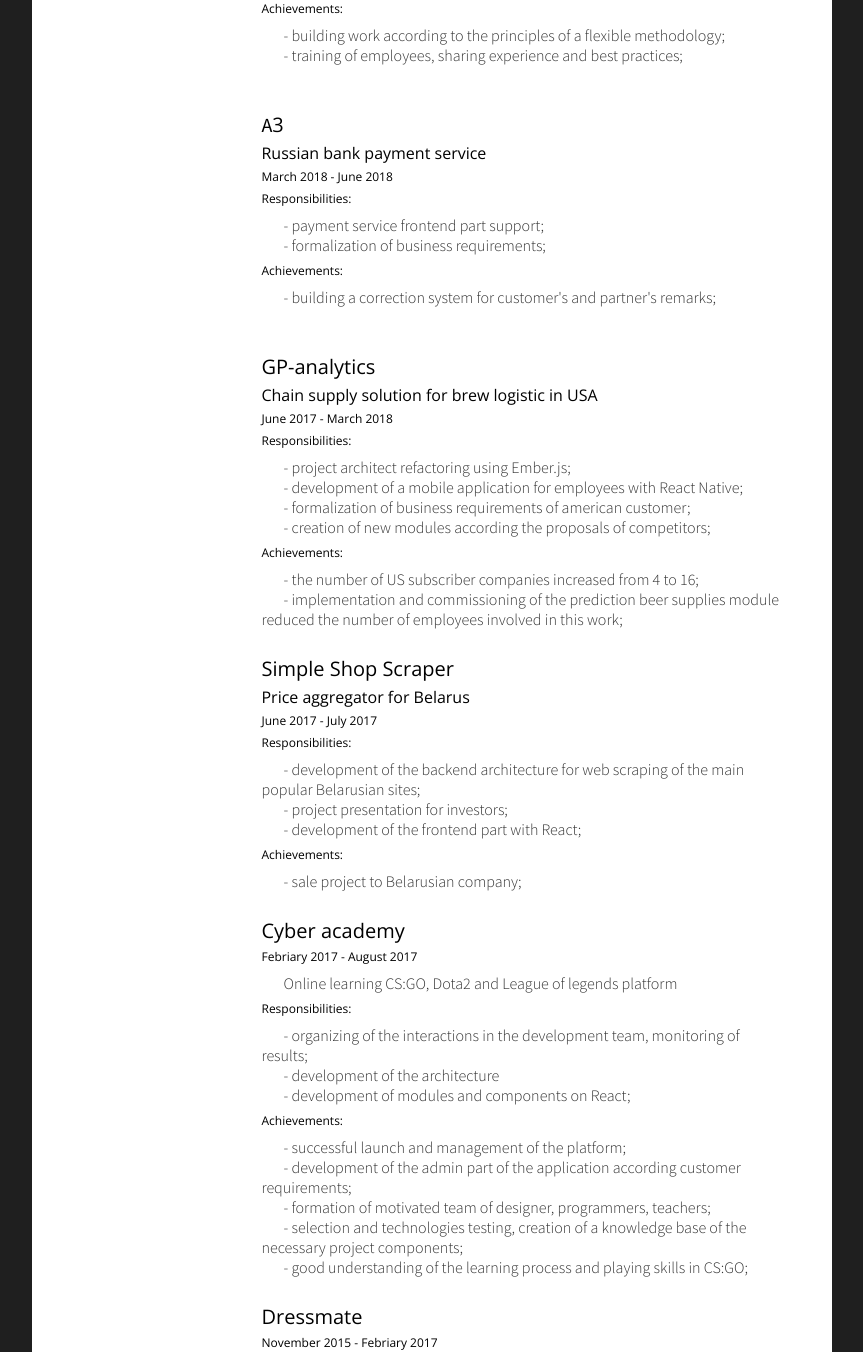
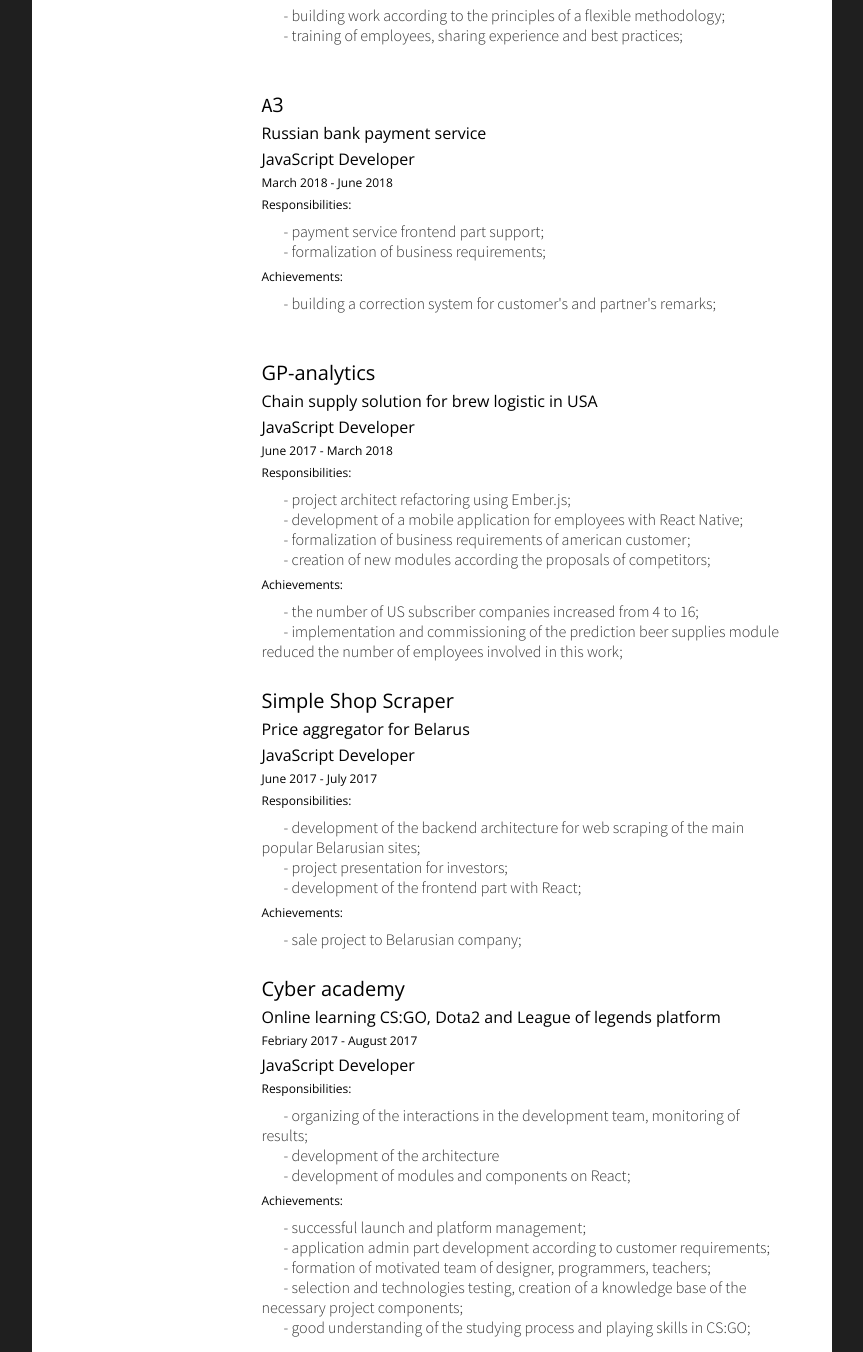
Before and after one commit to AnastasiyaYelets/CVLuxEng, a plain HTML site: page index.html in a window 1280 px wide. Shown: the part 1247-2599 px from the top of the page, without its empty margins (208-1071 px from the left). Drawn offline with nearby package versions, Linux system fonts and the light colour scheme.

Commit message:
first commit

```diff
--- a/index.html
+++ b/index.html
@@ -69,10 +69,10 @@
 				</header>
 				<div class="span9">
 					<p class="welcome">
-            <p>Я прошла целый путь в разработке от junior-разработчика до технического руководителя. Умею видеть ситуацию как со стороны исполнителя, так и со стороны бизнеса.</p>
-            <p>Осознаю, чем отличается небольшой сайт-визитка от высоконагруженного веб-приложения с разбивкой на модули, более-менее сложной архитектурой, взаимодействием с сервером.</p>
-            <p>Имею опыт в бекенд-разработке и понимаю, как сложный бекенд работает с фронтенд частью. Целый семестр преподавала детям высшую математику в колледже, я могу найти подход к любой команде.</p>
-            <p>Работала в стартапе, знаю как делать быстро, круто и умею пресекать перфекционизм.</p>
+            <p>I have gone from being junior-developer to CTO. I can see this situation from both sides contractor and business.</p>
+            <p> I realize the difference between a small landing site and a highly loaded web application with a breakdown into modules, a complex architecture and interaction with the server.</p>
+            <p> I have experience in backend development and understand how a complex backend works with the frontend part. I've been teaching high-school math in college to children, so I can find an approach to any team.
+            <p> I worked in a startups, I know how to do my work fast, cool, and I know how to stop my own perfectionism</p>
           <br>
 					</p><p class="auth"> <i></i>  </p>
 				</div>
@@ -123,7 +123,10 @@
            <br />
            <h3>А3</h3>
            <h4>Russian bank payment service</h4>
+
+           <h4>JavaScript Developer</h4>
            <h5>March 2018 - June 2018</h5>
+
            <h5>Responsibilities:</h5>
            <p>- payment service frontend part support;</p>
            <p>- formalization of business requirements;</p>
@@ -134,6 +137,8 @@
            <br />
            <h3>GP-analytics</h3>
            <h4>Chain supply solution for brew logistic in USA</h4>
+           <h4>JavaScript Developer</h4>
+
            <h5>June 2017 - March 2018</h5>
            <h5>Responsibilities:</h5>
            <p>- project architect refactoring using Ember.js;</p>
@@ -148,6 +153,8 @@
 
           <h3>Simple Shop Scraper</h3>
           <h4>Price aggregator for Belarus</h4>
+          <h4>JavaScript Developer</h4>
+
           <h5>June 2017 - July 2017</h5>
           <h5>Responsibilities:</h5>
           <p>- development of the backend architecture for web scraping of the main popular Belarusian sites;</p>
@@ -158,22 +165,24 @@
           <br />
 
           <h3>Cyber academy</h3>
+          <h4>Online learning CS:GO, Dota2 and League of legends platform</h4>
           <h5>Febriary 2017 - August 2017</h5>
-          <p>Online learning CS:GO, Dota2 and League of legends platform</p>
+          <h4>JavaScript Developer</h4>
           <h5>Responsibilities:</h5>
           <p>- organizing of the interactions in the development team, monitoring of results;</p>
           <p>- development of the architecture</p>
           <p>- development of modules and components on React;</p>
           <h5>Achievements:</h5>
-          <p>- successful launch and management of the platform;</p>
-          <p>- development of the admin part of the application according customer requirements;</p>
+          <p>- successful launch and platform management;</p>
+          <p>- application admin part development according to customer requirements;</p>
           <p>- formation of motivated team of designer, programmers, teachers;</p>
           <p>- selection and technologies testing, creation of a knowledge base of the necessary project components;</p>
-          <p>- good understanding of the learning process and playing skills in CS:GO;</p>
+          <p>- good understanding of the studying process and playing skills in CS:GO;</p>
 
           <br />
 
           <h3>Dressmate</h3>
+
           <h5>November 2015 - Febriary 2017 </h5>
 
           <h4>App for sharing woman clothes in american colleges</h4>
```
